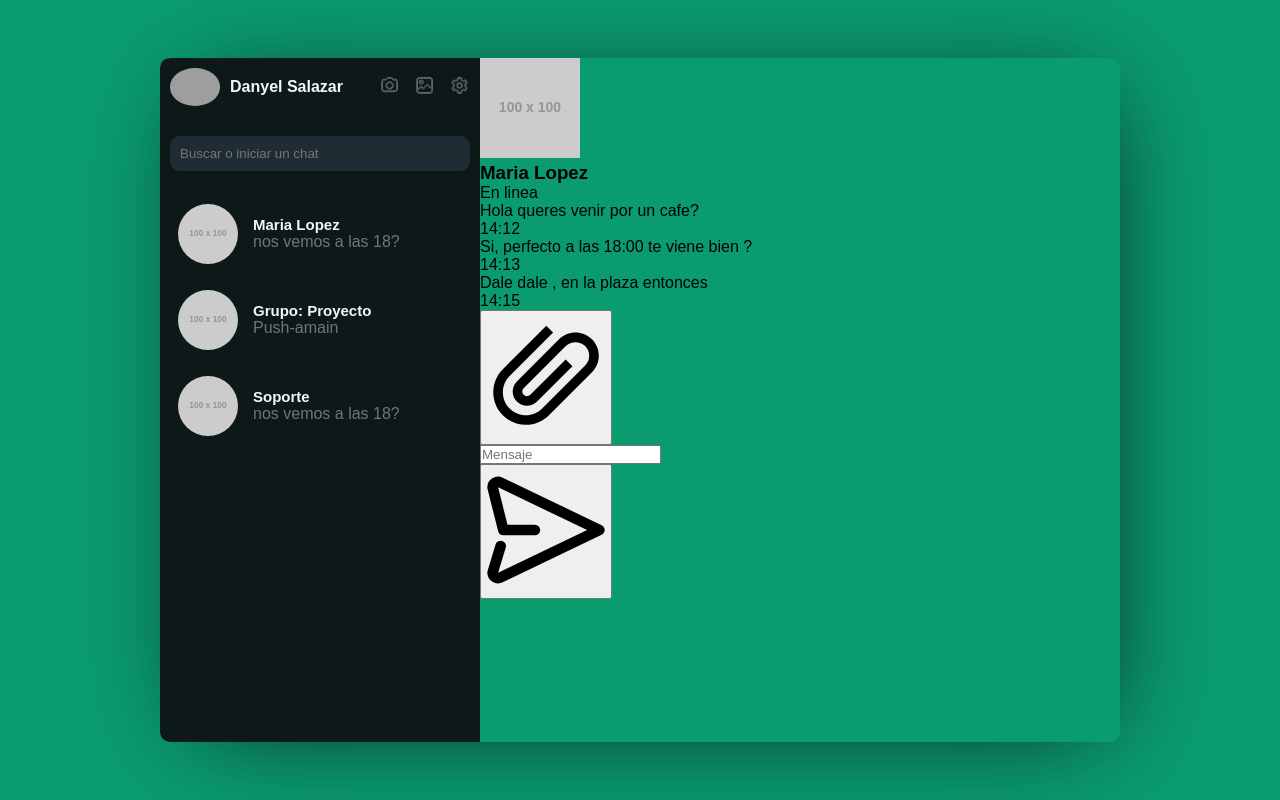
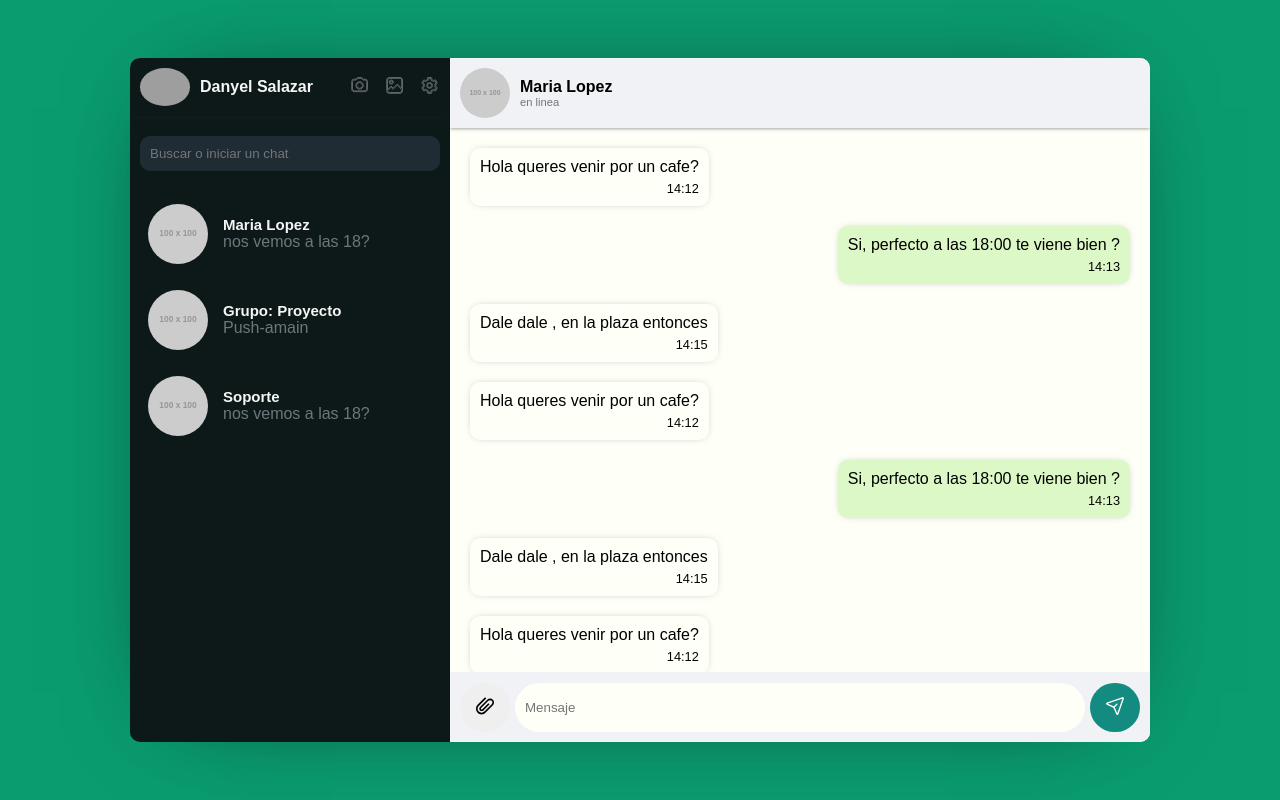
Before and after one commit to danyelsalazar/proyecto-base-UTN, a plain HTML site: page index.html in a window 1280 px wide. Drawn offline with Linux system fonts and the light colour scheme; grey boxes are pictures that could not be loaded; placeholder pictures from the web are drawn by us.

Commit message:
add: agregando componente de mensajes con sus estilos

```diff
--- a/index.html
+++ b/index.html
@@ -57,10 +57,54 @@
         <div class="chat-panel">
             <header class="chat-header">
                 <img src="https://placehold.co/100x100" alt="">
-                <h3>Maria Lopez</h3>
-                <p>En linea</p>
+                <div class="title-chat-open">
+                    <h3>Maria Lopez</h3>
+                    <p>en linea</p>
+                </div>
             </header>
             <section class="messages">
+                <div class="message you">
+                    <p class="content">Hola queres venir por un cafe?</p>
+                    <p class="time">14:12</p>
+                </div>
+
+                <div class="message me">
+                    <p class="content">Si, perfecto a las 18:00 te viene bien ?</p>
+                    <p class="time">14:13</p>
+                </div>
+
+                <div class="message you">
+                    <p class="content">Dale dale , en la plaza entonces</p>
+                    <p class="time">14:15</p>
+                </div>
+                <div class="message you">
+                    <p class="content">Hola queres venir por un cafe?</p>
+                    <p class="time">14:12</p>
+                </div>
+
+                <div class="message me">
+                    <p class="content">Si, perfecto a las 18:00 te viene bien ?</p>
+                    <p class="time">14:13</p>
+                </div>
+
+                <div class="message you">
+                    <p class="content">Dale dale , en la plaza entonces</p>
+                    <p class="time">14:15</p>
+                </div>
+                <div class="message you">
+                    <p class="content">Hola queres venir por un cafe?</p>
+                    <p class="time">14:12</p>
+                </div>
+
+                <div class="message me">
+                    <p class="content">Si, perfecto a las 18:00 te viene bien ?</p>
+                    <p class="time">14:13</p>
+                </div>
+
+                <div class="message you">
+                    <p class="content">Dale dale , en la plaza entonces</p>
+                    <p class="time">14:15</p>
+                </div>
                 <div class="message you">
                     <p class="content">Hola queres venir por un cafe?</p>
                     <p class="time">14:12</p>
@@ -78,13 +122,13 @@
             </section>
             <footer>
                 <button>
-                    <svg xmlns="http://www.w3.org/2000/svg" width="128" height="128" viewBox="0 0 512 512"><path fill="#000000" fill-rule="evenodd" d="M175.541 451.418c-34.837 0-67.605-13.568-92.245-38.208c-50.859-50.859-50.859-133.632 0-184.49L257.269 54.745l27.158 27.179l-173.974 173.952c-35.882 35.904-35.882 94.293 0 130.176c17.387 17.386 40.512 26.965 65.088 26.965s47.702-9.579 65.088-26.965l172.118-172.118c21.397-21.397 21.397-56.192 0-77.589c-20.736-20.757-56.896-20.693-77.59-.021L166.603 304.75c-3.542 3.542-5.483 8.256-5.483 13.27s1.941 9.728 5.504 13.269c7.083 7.147 19.477 7.104 26.56 0l141.504-141.483l27.157 27.179l-141.482 141.483c-22.336 22.293-58.603 22.25-80.896 0c-22.294-22.294-22.294-58.603 0-80.875L308.02 109.189c17.579-17.6 41.024-27.307 65.942-27.307c24.896 0 48.32 9.685 65.962 27.307c36.352 36.373 36.352 95.552 0 131.925L267.787 413.21c-24.64 24.64-57.387 38.208-92.246 38.208"/></svg>
+                    <svg xmlns="http://www.w3.org/2000/svg" viewBox="0 0 512 512"><path fill="#000000" fill-rule="evenodd" d="M175.541 451.418c-34.837 0-67.605-13.568-92.245-38.208c-50.859-50.859-50.859-133.632 0-184.49L257.269 54.745l27.158 27.179l-173.974 173.952c-35.882 35.904-35.882 94.293 0 130.176c17.387 17.386 40.512 26.965 65.088 26.965s47.702-9.579 65.088-26.965l172.118-172.118c21.397-21.397 21.397-56.192 0-77.589c-20.736-20.757-56.896-20.693-77.59-.021L166.603 304.75c-3.542 3.542-5.483 8.256-5.483 13.27s1.941 9.728 5.504 13.269c7.083 7.147 19.477 7.104 26.56 0l141.504-141.483l27.157 27.179l-141.482 141.483c-22.336 22.293-58.603 22.25-80.896 0c-22.294-22.294-22.294-58.603 0-80.875L308.02 109.189c17.579-17.6 41.024-27.307 65.942-27.307c24.896 0 48.32 9.685 65.962 27.307c36.352 36.373 36.352 95.552 0 131.925L267.787 413.21c-24.64 24.64-57.387 38.208-92.246 38.208"/></svg>
                 </button>
                 <form>
                     <input type="text" placeholder="Mensaje">
                 </form>
-                <button>
-                    <svg xmlns="http://www.w3.org/2000/svg" width="128" height="128" viewBox="0 0 24 24"><path fill="none" stroke="#000000" stroke-linecap="round" stroke-linejoin="round" stroke-width="2" d="M9.912 12H4L2.023 4.135A.7.7 0 0 1 2 3.995c-.022-.721.772-1.221 1.46-.891L22 12L3.46 20.896c-.68.327-1.464-.159-1.46-.867a.7.7 0 0 1 .033-.186L3.5 15"/></svg>
+                <button class="send">
+                    <svg xmlns="http://www.w3.org/2000/svg" viewBox="0 0 24 24"><path fill="none" stroke="#ffffff" stroke-linecap="round" stroke-linejoin="round" stroke-width="1.5" d="m14 10l-3 3m9.288-9.969a.535.535 0 0 1 .68.681l-5.924 16.93a.535.535 0 0 1-.994.04l-3.219-7.242a.54.54 0 0 0-.271-.271l-7.242-3.22a.535.535 0 0 1 .04-.993z"/></svg>
                 </button>
             </footer>
         </div>
--- a/styles/main.css
+++ b/styles/main.css
@@ -30,13 +30,13 @@ body{
 }
 
 .app{
-    width: 80%;
+    width: 85%;
     height: 95%;
     display: grid;
     grid-template-columns: 320px 1fr;
     overflow: hidden;
     border-radius: 10px;
-    box-shadow: 10px 10px 100px -30px var(--grey-900);
+    box-shadow: 0px 0px 100px -50px var(--grey-900);
 
 }
 
@@ -75,8 +75,12 @@ aside header{
     width: 20px;
     /* color al svg: */
     stroke: #6f767b;
+    transition: transform ease .2s;
 }
-
+.childrem svg:hover {
+    transform: translateY(-3px);
+    cursor: pointer;
+}
 .actions{
     display: flex;
     flex-direction: row;
@@ -125,6 +129,7 @@ aside header{
 .user-chat:hover{
     border-left:  3px solid var(--green-300);
     background-color: #101c1c;
+    cursor: pointer;
 }
 .chat-title{
     font-size: 15px;
@@ -139,3 +144,115 @@ aside header{
     justify-content: center;
     align-items: flex-start;
 }
+
+.user-chat img{
+    transition: opacity ease .3s;
+}
+.user-chat img:hover{
+    opacity: .7;
+}
+
+
+
+/* VENTANA DE CHAT */
+
+.chat-panel{
+    background-color: var(--grey-300);
+    overflow: hidden;
+    display: grid;
+    grid-template-rows: 70px 1fr 70px;
+}
+.chat-header{
+    display: flex;
+    flex-direction: row;
+    justify-content: flex-start;
+    align-items: center;
+    padding: 10px;
+    gap: 10px;
+    box-shadow: 0px 0px 4px 0px #6f767b;
+    background-color: var(--grey-200);
+
+}
+.chat-header h3{
+    font-size: 1em;
+}
+.chat-header p{
+    font-size: .7em;
+    color: #6f767b;
+}
+.chat-header img{
+    width: 50px;
+    border-radius: 50%;
+}
+
+.messages{
+    display: flex;
+    flex-direction: column;
+    gap: 20px;
+    overflow: scroll;
+    padding: 20px;
+}
+
+.message{
+    background-color: #dcf8c6;
+    display: flex;
+    flex-direction: column;
+    align-items: flex-start;
+    width: fit-content;
+    gap: 5px;
+    box-shadow: 0px 0px 10px -5px #6f767b;
+    padding: 10px;
+    border-radius: 10px;
+
+}
+.time{
+    align-self: flex-end;
+    font-size: .8em;
+}
+
+.you{
+    align-items: flex-start;
+    background-color: var(--grey-300);
+}
+.me{
+    align-self: flex-end;
+}
+
+
+footer{
+    display: grid;
+    grid-template-columns: 50px 1fr 50px;
+    background-color: var(--grey-200);
+    padding: 0px 10px 0px 10px;
+    align-items: center;
+    gap: 5px;
+
+}
+footer button{
+    height: 70%;
+    border: none;
+    border-radius: 30px;
+    transition: opacity ease .2s;
+}
+footer button:hover{
+    opacity: .6;
+}
+footer button svg{
+    width: 22px;
+}
+footer form{
+    height: 70%;
+}
+footer form input{
+    width:100%;
+    height: 100%;
+    padding: 10px;
+    border: none;
+    background-color: var(--grey-300);
+    border-radius: 30px;
+    outline: none;
+}
+
+.send{
+    background-color: var(--green-400);
+}
```
